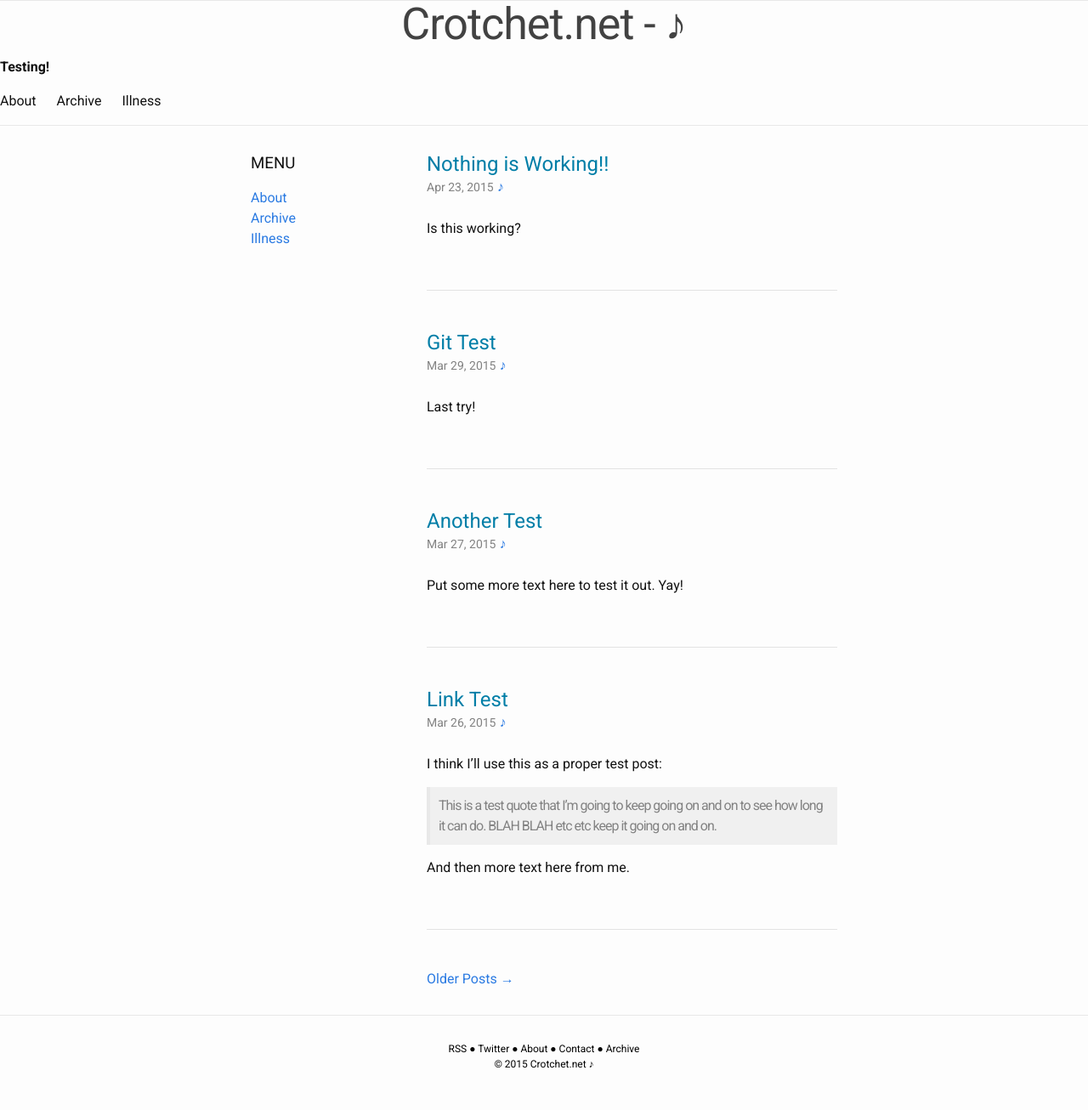
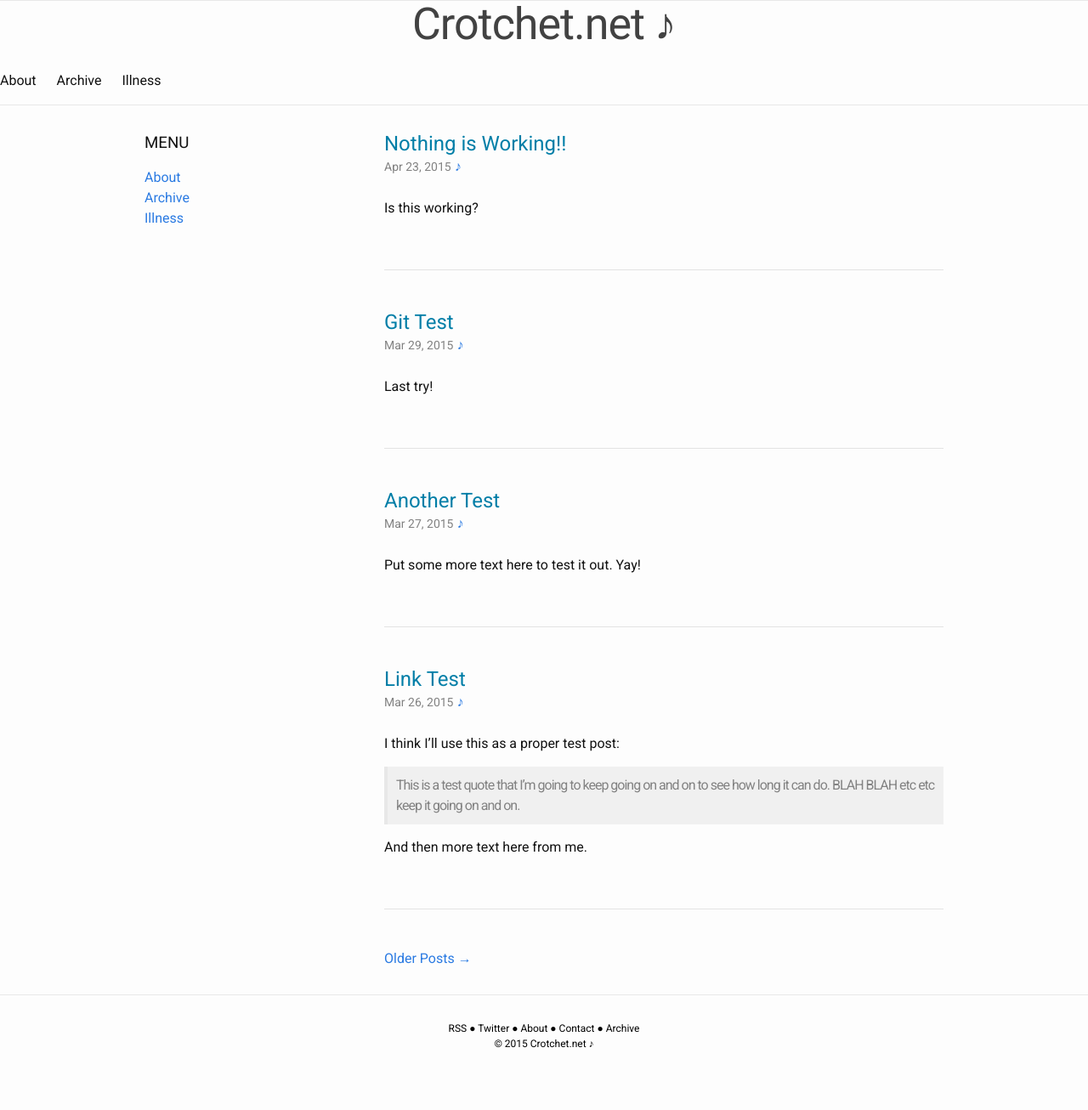
Before and after one commit to andyml123/andyml123.github.io, a Jekyll site: the page built from index.html, in a window 1280 px wide. Shown: the whole page at 85% size. Built offline with Jekyll 4.4.1, drawn with Linux system fonts in a browser that asks for light colours; the list of posts is cut into pages by our own code; after the commit the page ends 1282 px from its top, so only the background shows below that.

Commit message:
inital commit

```diff
--- a/_includes/header.html
+++ b/_includes/header.html
@@ -1,8 +1,7 @@
 <header class="site-header">
 
-    <div class="site-title"><a class="site-title" href="{{ site.baseurl }}/">{{ site.title }} - ♪</a></div>
+    <div class="site-title"><a class="site-title" href="{{ site.baseurl }}/">{{ site.title }} ♪</a></div>
 
-	<b>Testing!</b>
 
     <nav class="site-nav">
       <a href="#" class="menu-icon">
--- a/css/main.scss
+++ b/css/main.scss
@@ -23,10 +23,10 @@
 $grey-color-dark:  darken($grey-color, 25%);
 
 // Width of the content area
-$content-width:    750px;
+$content-width:    1000px;
 
 $on-palm:          600px;
-$on-laptop:        750px;
+$on-laptop:        1000px;
 
 
 
```
